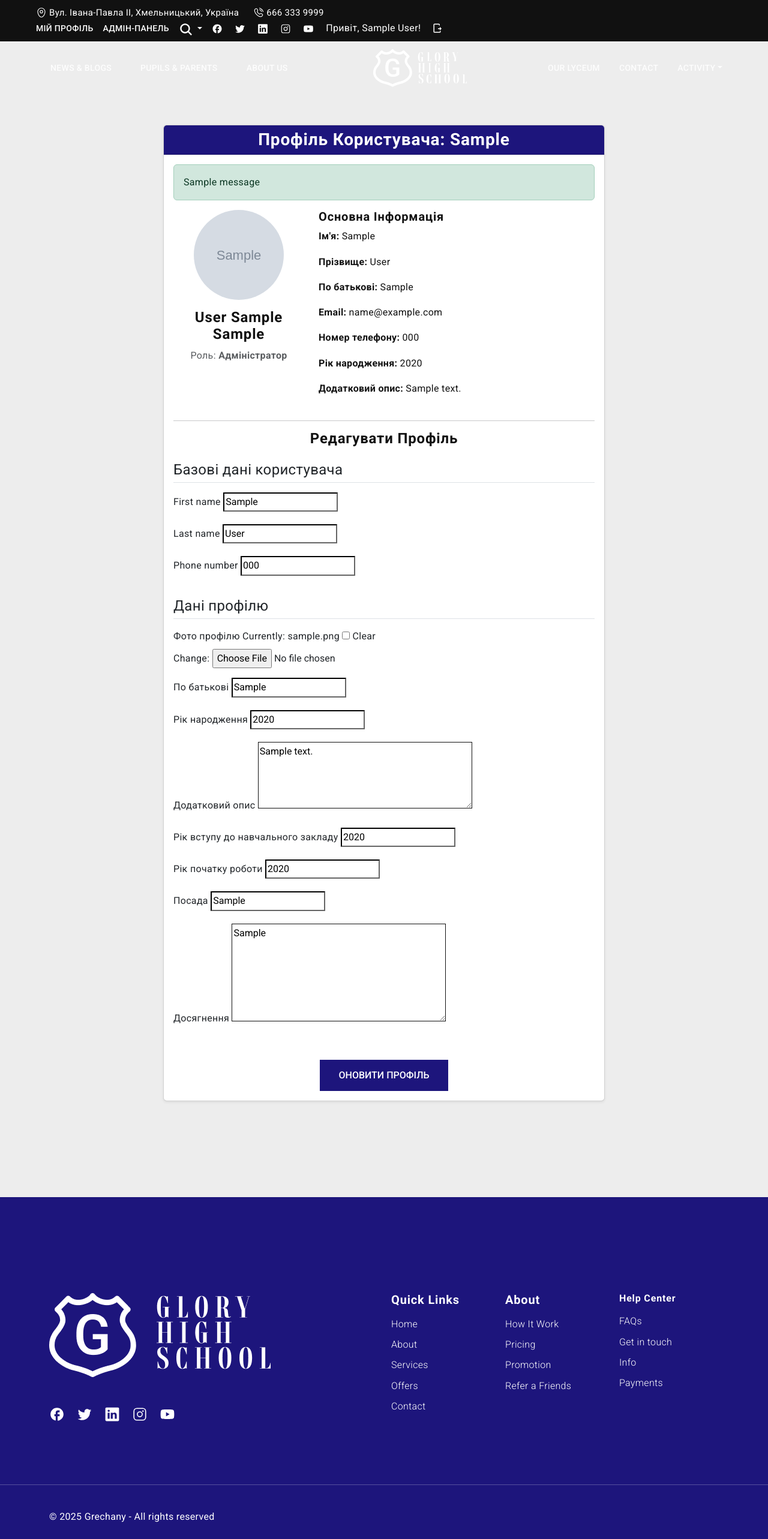
After one commit to exskandr/lyceum-18, a Django app: page /users/profile/ in a window 1280 px wide. The commit adds this page. Shown: the whole page at 60% size. Run offline with Django 5.2, Linux system fonts and the light colour scheme; a user stored in the database is signed in; tables that the repository leaves empty hold one stand-in row (values such as "Sample post"); grey boxes marked "Sample" are stand-in pictures; one stand-in notice (Sample message) is shown; some libraries are stand-ins or nearby versions.

Commit message:
01072025_exskandr - added the profile for user

```diff
--- a/presentation/templates/presentation/base_presentation.html
+++ b/presentation/templates/presentation/base_presentation.html
@@ -110,6 +110,9 @@
 
           <ul class="social-links d-flex flex-wrap list-unstyled m-0">
             {% if user.is_authenticated %}
+                    <li class="social me-3">
+                        <a class="nav-link" href="{% url 'profile' %}">Мій Профіль</a>
+                    </li>
                     {% if user.is_teacher or user.is_curator %}
                         <li class="social me-3">
                             <a class="nav-link p-0" href="{% url 'teacher_dashboard' %}">Панель Вчителя</a>
--- /dev/null
+++ b/templates/users/profile.html
@@ -0,0 +1,116 @@
+{% extends 'presentation/base_presentation.html' %}
+{% load static %}
+
+{% block title %}Мій Профіль{% endblock %}
+
+{% block content %}
+<section id="profile" class="padding-medium position-relative" style = "background-color: rgba(200, 200, 200, 0.3)">
+<div class="container mt-5">
+    <div class="row justify-content-center">
+        <div class="col-md-8">
+            <div class="card shadow-sm">
+                <div class="card-header bg-primary text-white text-center">
+                    <h3 class="mb-0" style = "color: white">Профіль користувача: {{ profile_user.username }}</h3>
+                </div>
+                <div class="card-body">
+                    {% if messages %}
+                        <div class="messages">
+                            {% for message in messages %}
+                                <div class="alert {% if message.tags %}alert-{{ message.tags }}{% endif %}">
+                                    {{ message }}
+                                </div>
+                            {% endfor %}
+                        </div>
+                    {% endif %}
+
+                    <div class="row mb-4">
+                        <div class="col-md-4 text-center">
+                            {% if profile.photo %}
+                                <img src="{{ profile.photo.url }}" alt="Фото профілю" class="img-fluid rounded-circle" style="width: 150px; height: 150px; object-fit: cover;">
+                            {% else %}
+                                {# Переконайтеся, що у вас є цей файл: users/static/images/default_profile.png #}
+                                <img src="{% static 'images/default_profile.png' %}" alt="Без фото" class="img-fluid rounded-circle" style="width: 150px; height: 150px; object-fit: cover;">
+                            {% endif %}
+                            <h4 class="mt-3">{{ profile_user.get_full_name_display }}</h4>
+                            <p class="text-muted">Роль: <strong>{{ profile_user.get_role_display }}</strong></p>
+                        </div>
+                        <div class="col-md-8">
+                            <h5>Основна інформація</h5>
+                            <p><strong>Ім'я:</strong> {{ profile_user.first_name }}</p>
+                            <p><strong>Прізвище:</strong> {{ profile_user.last_name }}</p>
+                            <p><strong>По батькові:</strong> {{ profile.patronymic|default:"Не вказано" }}</p>
+                            <p><strong>Email:</strong> {{ profile_user.email|default:"Не вказано" }}</p>
+                            <p><strong>Номер телефону:</strong> {{ profile_user.phone_number|default:"Не вказано" }}</p>
+                            <p><strong>Рік народження:</strong> {{ profile.year_of_birth|default:"Не вказано" }}</p>
+                            <p><strong>Додатковий опис:</strong> {{ profile.description|default:"Не вказано" }}</p>
+
+                            {% if profile_user.is_student %}
+                                <hr>
+                                <h5>Інформація для учнів</h5>
+                                <p><strong>Рік вступу:</strong> {{ profile.admission_year|default:"Не вказано" }}</p>
+                            {% elif profile_user.is_teacher or profile_user.is_curator %}
+                                <hr>
+                                <h5>Інформація для вчителів / класних керівників</h5>
+                                <p><strong>Рік початку роботи:</strong> {{ profile.start_work_year|default:"Не вказано" }}</p>
+                                <p><strong>Посада:</strong> {{ profile.position|default:"Не вказано" }}</p>
+                                <p><strong>Досягнення:</strong> {{ profile.achievements|default:"Не вказано" }}</p>
+                            {% endif %}
+                        </div>
+                    </div>
+
+                    {% if can_edit %}
+                        <hr>
+                        <h4 class="text-center mb-4">Редагувати профіль</h4>
+                        <form method="post" enctype="multipart/form-data">
+                            {% csrf_token %}
+
+                            <fieldset class="form-group mb-3">
+                                <legend class="border-bottom pb-2 mb-3">Базові дані користувача</legend>
+                                {# Поля форми користувача #}
+                                {% for field in user_form %}
+                                    <div class="mb-3">
+                                        <label for="{{ field.id_for_label }}" class="form-label">{{ field.label }}</label>
+                                        {{ field }}
+                                        {% if field.help_text %}
+                                            <div class="form-text text-muted">{{ field.help_text }}</div>
+                                        {% endif %}
+                                        {% if field.errors %}
+                                            <div class="text-danger small">{{ field.errors }}</div>
+                                        {% endif %}
+                                    </div>
+                                {% endfor %}
+                            </fieldset>
+
+                            <fieldset class="form-group mb-3">
+                                <legend class="border-bottom pb-2 mb-3">Дані профілю</legend>
+                                {# Поля форми профілю #}
+                                {% for field in profile_form %}
+                                    <div class="mb-3">
+                                        <label for="{{ field.id_for_label }}" class="form-label">{{ field.label }}</label>
+                                        {{ field }}
+                                        {% if field.help_text %}
+                                            <div class="form-text text-muted">{{ field.help_text }}</div>
+                                        {% endif %}
+                                        {% if field.errors %}
+                                            <div class="text-danger small">{{ field.errors }}</div>
+                                        {% endif %}
+                                    </div>
+                                {% endfor %}
+                            </fieldset>
+
+                            <div class="form-group text-center">
+                                <button class="btn btn-primary mt-3" type="submit">Оновити профіль</button>
+                            </div>
+                        </form>
+                    {% else %}
+                        <div class="alert alert-info text-center mt-4">
+                            У вас немає прав для редагування цього профілю.
+                        </div>
+                    {% endif %}
+                </div>
+            </div>
+        </div>
+    </div>
+</div>
+</section>
+{% endblock %}
--- /dev/null
+++ b/users/forms.py
@@ -0,0 +1,27 @@
+from django import forms
+from .models import User, Profile # Імпортуємо ваші моделі
+
+
+class UserUpdateForm(forms.ModelForm):
+    class Meta:
+        model = User
+        # Поля, які користувач може редагувати (залежить від ролі, але це базові)
+        fields = ['first_name', 'last_name', 'phone_number']
+        # Якщо ви хочете дозволити зміну email або username, додайте їх сюди.
+        # Але зазвичай email та username не змінюються користувачами без особливих дозволів.
+
+
+class ProfileUpdateForm(forms.ModelForm):
+    class Meta:
+        model = Profile
+        # Всі поля профілю, які можуть бути редаговані
+        fields = [
+            'photo', 'patronymic', 'year_of_birth', 'description',
+            'admission_year', 'start_work_year', 'position', 'achievements'
+        ]
+        # Ви можете додати 'widgets' для кращого контролю над HTML-елементами,
+        # наприклад, для textarea:
+        widgets = {
+            'description': forms.Textarea(attrs={'rows': 4}),
+            'achievements': forms.Textarea(attrs={'rows': 6}),
+        }
--- a/users/urls.py
+++ b/users/urls.py
@@ -1,7 +1,9 @@
 from django.urls import path
+from . import views
 from django.contrib.auth.views import LoginView, LogoutView
 
 urlpatterns = [
+    path('profile/', views.profile_view, name='profile'),
    # path('login/', LoginView.as_view(template_name='/login.html'), name='login'),
    # path('logout/', LogoutView.as_view(), name='logout'),
 ]
--- a/users/views.py
+++ b/users/views.py
@@ -1,4 +1,9 @@
+from django.shortcuts import render, redirect
+from django.contrib.auth.decorators import login_required
+from django.contrib import messages
 from django.http import HttpResponseForbidden
+from .models import User, Profile
+from .forms import UserUpdateForm, ProfileUpdateForm
 
 
 def role_required(allowed_roles):
@@ -11,3 +16,63 @@ def role_required(allowed_roles):
             return view_func(request, *args, **kwargs)
         return _wrapped_view
     return decorator
+
+
+@login_required # Цей декоратор вже перевіряє, чи користувач автентифікований
+# @role_required(['admin', 'teacher', 'curator', 'student', 'parent']) # Якщо всі ролі мають доступ
+def profile_view(request):
+    user = request.user
+    profile = user.profile
+
+    if request.method == 'POST':
+        user_form = UserUpdateForm(request.POST, instance=user)
+        profile_form = ProfileUpdateForm(request.POST, request.FILES, instance=profile)
+
+        # Логіка дозволів на редагування всередині представлення
+        if user.is_admin():
+            pass # Адмін може редагувати все
+        elif user.is_teacher() or user.is_curator():
+            if 'year_of_birth' in profile_form.fields:
+                del profile_form.fields['year_of_birth']
+            if 'admission_year' in profile_form.fields:
+                del profile_form.fields['admission_year']
+        elif user.is_student() or user.is_parent():
+            messages.error(request, 'У вас немає дозволу на редагування профілю.')
+            return redirect('profile')
+
+        if user_form.is_valid() and profile_form.is_valid():
+            user_form.save()
+            profile_form.save()
+            messages.success(request, 'Ваш профіль успішно оновлено!')
+            return redirect('profile')
+        else:
+            messages.error(request, 'Будь ласка, виправте помилки у формі.')
+
+    else: # GET запит
+        user_form = UserUpdateForm(instance=user)
+        profile_form = ProfileUpdateForm(instance=profile)
+
+    # Логіка для відображення форм (та блокування полів) залежно від ролі
+    can_edit = True
+    if user.is_admin():
+        pass
+    elif user.is_teacher() or user.is_curator():
+        profile_form.fields['year_of_birth'].widget.attrs['readonly'] = True
+        profile_form.fields['year_of_birth'].help_text = 'Рік народження не можна редагувати.'
+        profile_form.fields['admission_year'].widget.attrs['readonly'] = True
+        profile_form.fields['admission_year'].help_text = 'Рік вступу не можна редагувати.'
+    elif user.is_student() or user.is_parent():
+        for field_name in user_form.fields:
+            user_form.fields[field_name].widget.attrs['readonly'] = True
+        for field_name in profile_form.fields:
+            profile_form.fields[field_name].widget.attrs['readonly'] = True
+        can_edit = False
+
+    context = {
+        'user_form': user_form,
+        'profile_form': profile_form,
+        'profile_user': user,
+        'profile': profile,
+        'can_edit': can_edit,
+    }
+    return render(request, 'users/profile.html', context)
```
Also changed, not shown: users/admin.py (+45 -17 lines), users/models.py (+82 -0 lines), users/migrations/0002_profile.py (added).
